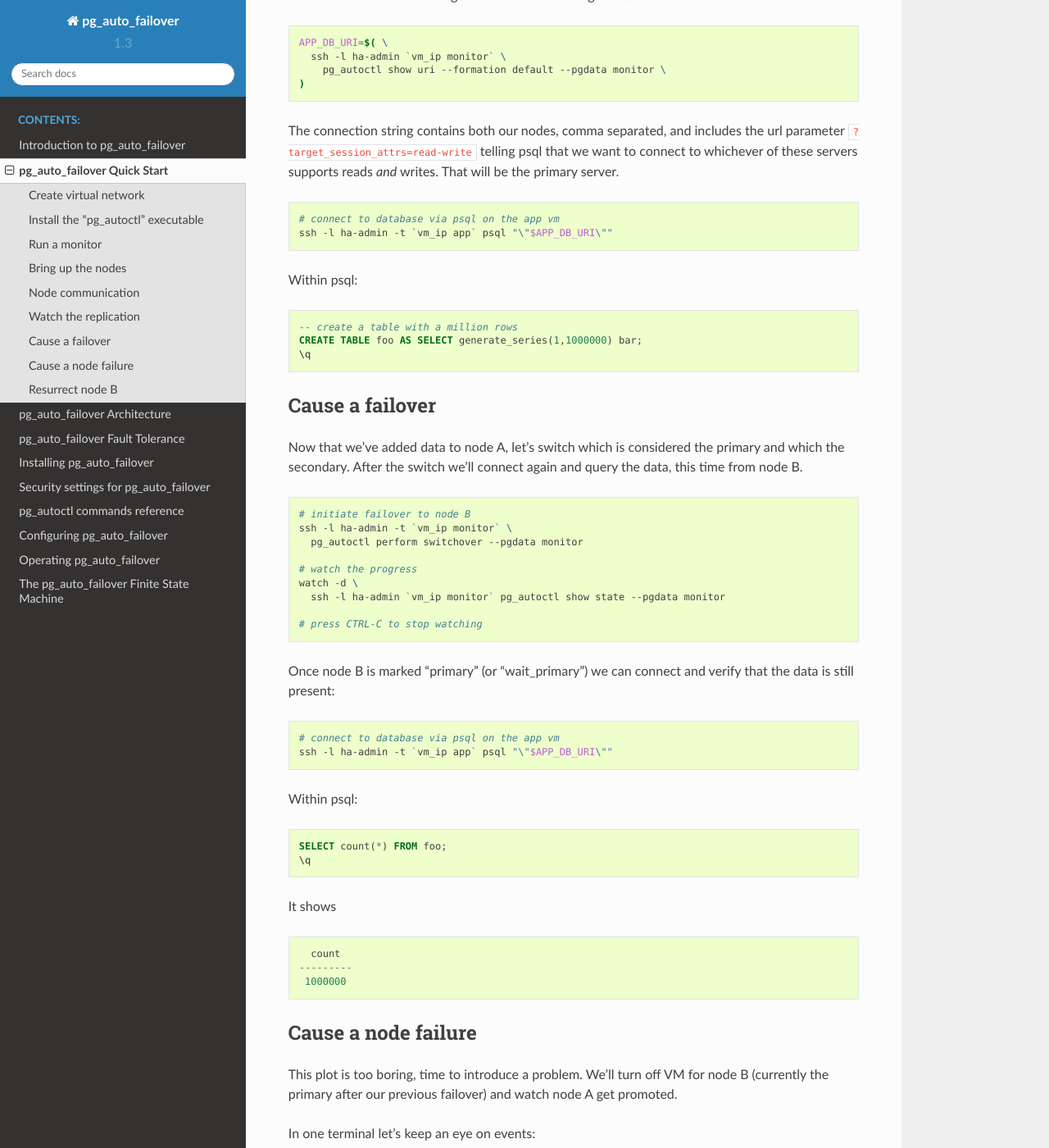
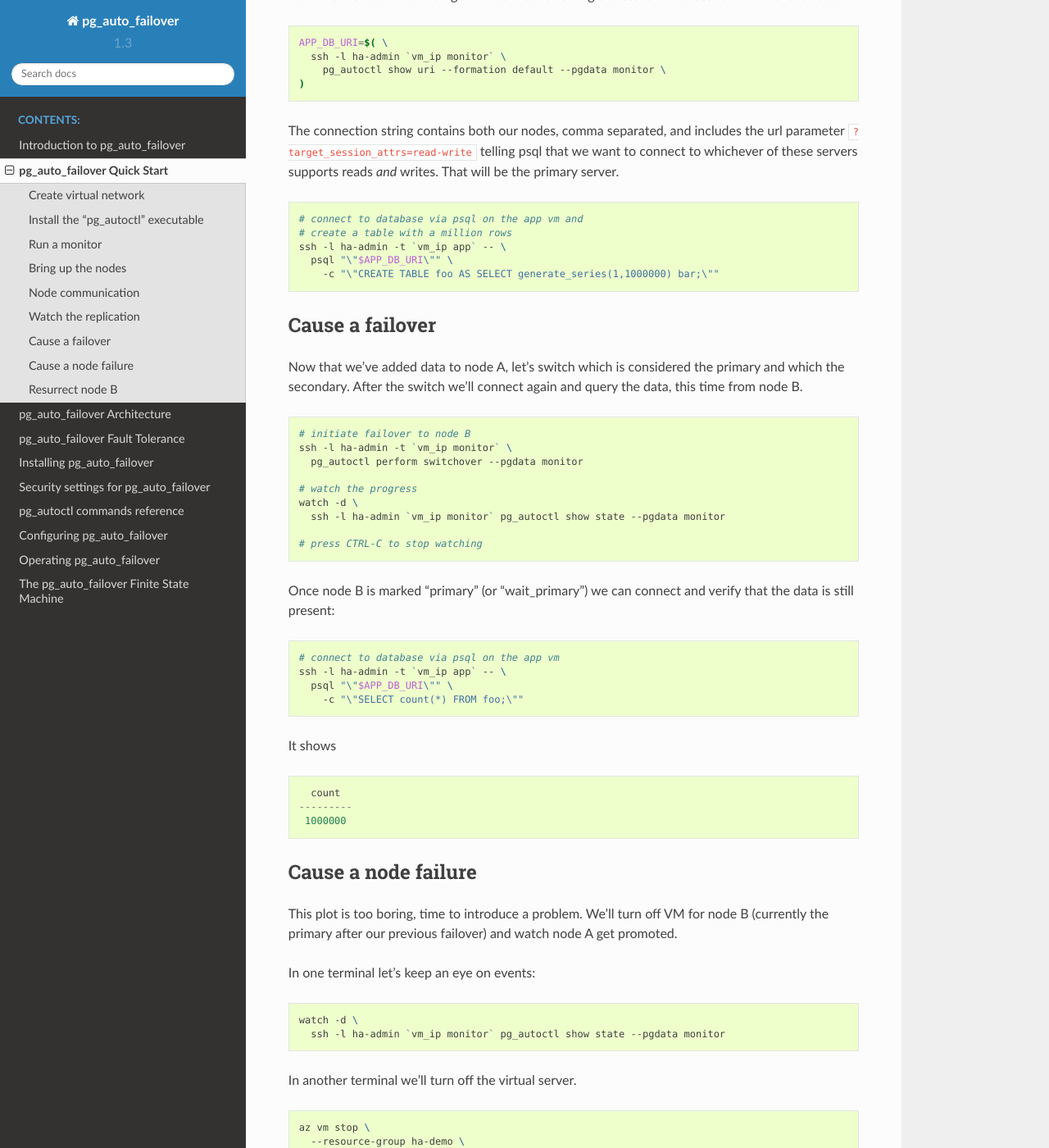
Before and after one commit to hapostgres/pg_auto_failover, a Sphinx documentation site: the page built from docs/quickstart.rst, in a window 1280 px wide and 1400 px high, scrolled down 5993 px. Shown: the whole window at 82% size. Built offline with Sphinx 7.4.7 and the Read the Docs theme 2.0.0, drawn with Linux system fonts in a browser that asks for light colours; some of the changed text lies outside the part shown.

Commit message:
Crazy quoting needed for psql -c

```diff
--- a/docs/quickstart.rst
+++ b/docs/quickstart.rst
@@ -349,16 +349,11 @@ That will be the primary server.
 
 .. code-block:: bash
 
-   # connect to database via psql on the app vm
-   ssh -l ha-admin -t `vm_ip app` psql "\"$APP_DB_URI\""
-
-Within psql:
-
-.. code-block:: psql
-
-   -- create a table with a million rows
-   CREATE TABLE foo AS SELECT generate_series(1,1000000) bar;
-   \q
+   # connect to database via psql on the app vm and
+   # create a table with a million rows
+   ssh -l ha-admin -t `vm_ip app` -- \
+     psql "\"$APP_DB_URI\"" \
+       -c "\"CREATE TABLE foo AS SELECT generate_series(1,1000000) bar;\""
 
 Cause a failover
 ----------------
@@ -385,14 +380,9 @@ that the data is still present:
 .. code-block:: bash
 
    # connect to database via psql on the app vm
-   ssh -l ha-admin -t `vm_ip app` psql "\"$APP_DB_URI\""
-
-Within psql:
-
-.. code-block:: psql
-
-   SELECT count(*) FROM foo;
-   \q
+   ssh -l ha-admin -t `vm_ip app` -- \
+     psql "\"$APP_DB_URI\"" \
+       -c "\"SELECT count(*) FROM foo;\""
 
 It shows
 
@@ -446,14 +436,9 @@ Let's add some data while B is offline.
 
    # notice how $APP_DB_URI continues to work no matter which node
    # is serving as primary
-   ssh -l ha-admin -t `vm_ip app` psql "\"$APP_DB_URI\""
-
-Within psql:
-
-.. code-block:: psql
-
-   INSERT INTO foo SELECT generate_series(1000001, 2000000);
-   \q
+   ssh -l ha-admin -t `vm_ip app` -- \
+     psql "\"$APP_DB_URI\"" \
+       -c "\"INSERT INTO foo SELECT generate_series(1000001, 2000000);\""
 
 Resurrect node B
 ----------------
@@ -484,14 +469,9 @@ are still present.
 
 .. code-block:: bash
 
-   ssh -l ha-admin -t `vm_ip app` psql "\"$APP_DB_URI\""
-
-Within psql:
-
-.. code-block:: psql
-
-   SELECT count(*) FROM foo;
-   \q
+   ssh -l ha-admin -t `vm_ip app` -- \
+     psql "\"$APP_DB_URI\"" \
+       -c "\"SELECT count(*) FROM foo;\""
 
 It shows
 
```
